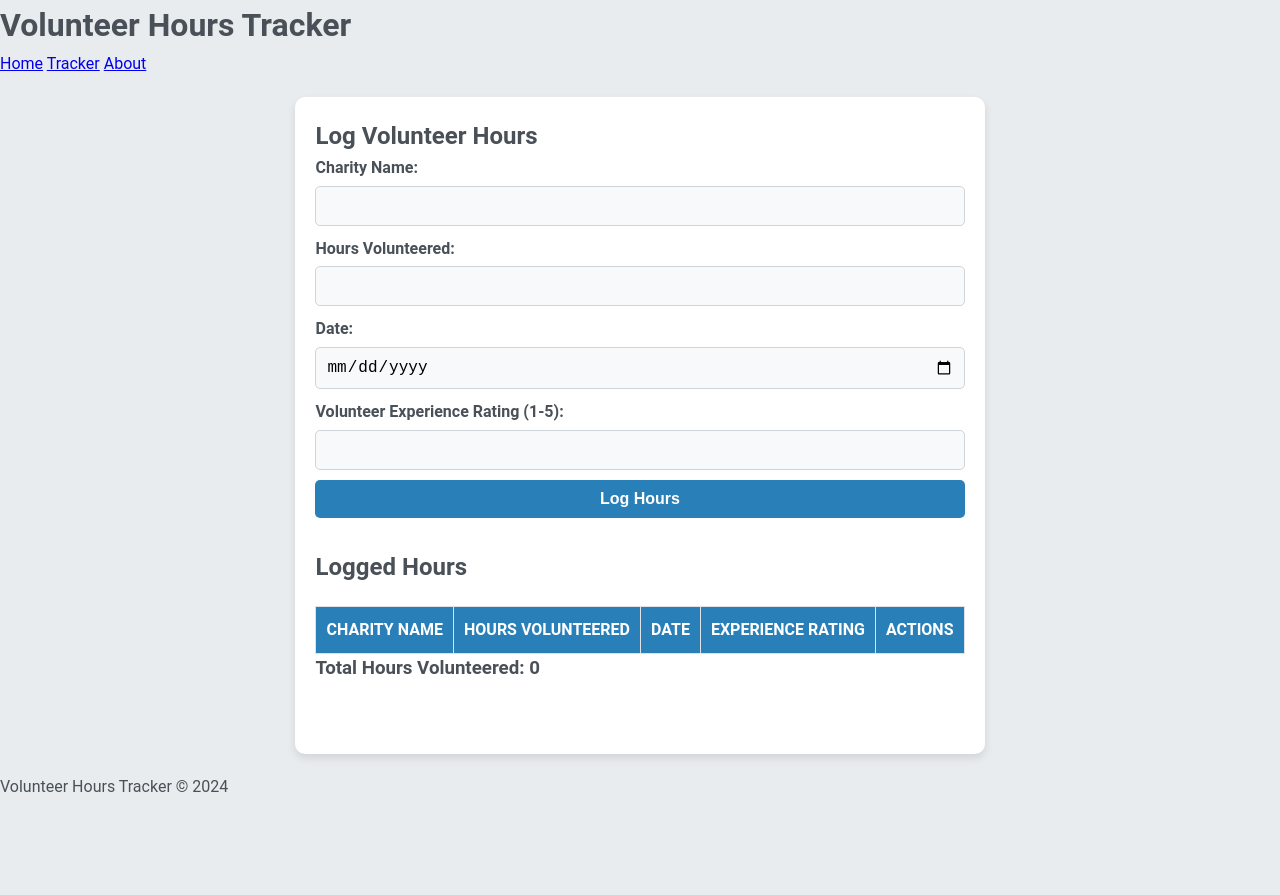
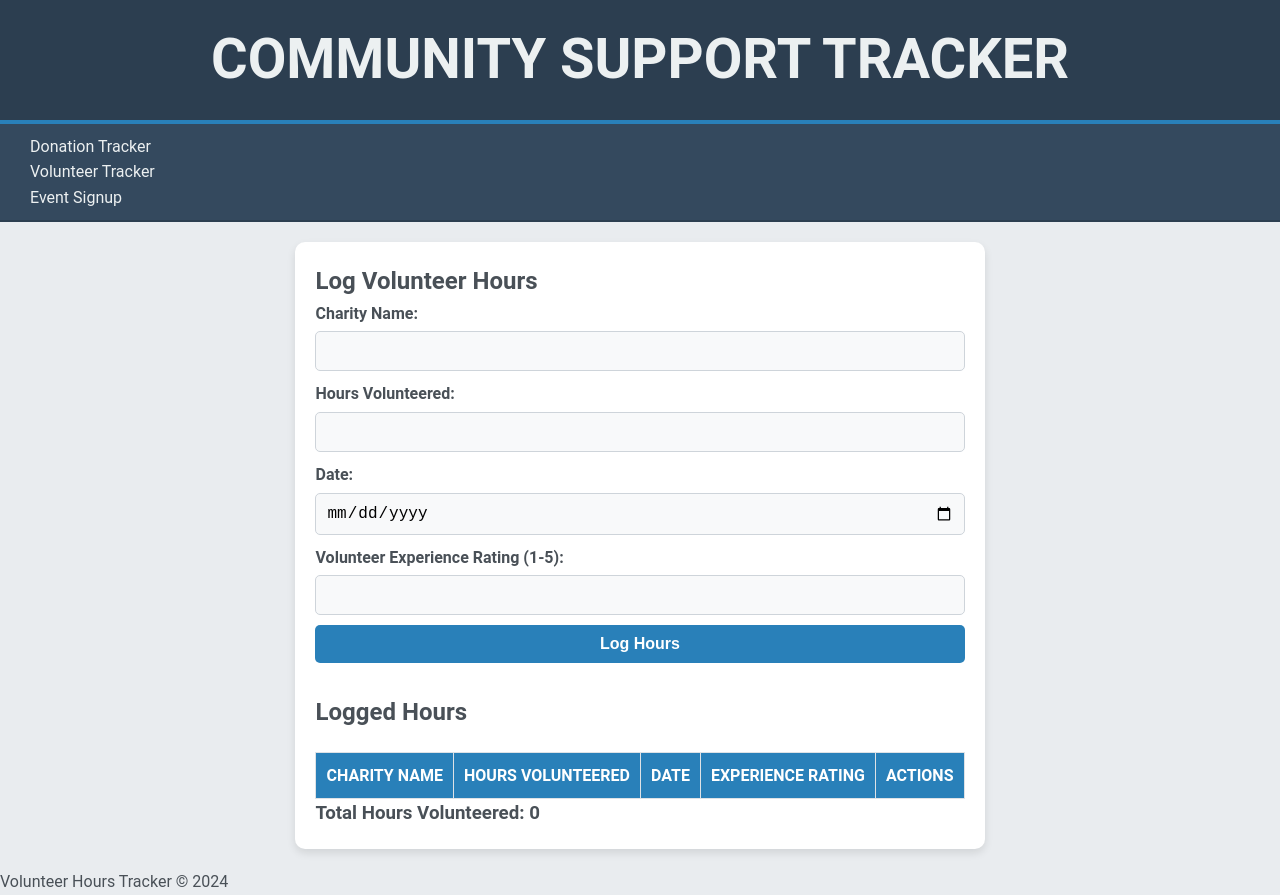
Before and after one commit to Singhakash7/Community-Support-Tracker, a website: page Student_2/index.html in a window 1280 px wide. Before the commit the page ends 800 px from the top, so only its background shows below. Drawn offline with Linux system fonts and the light colour scheme; files that its build step writes are made by us from their sources.

Commit message:
Corrected the paths

```diff
--- a/Student_2/index.html
+++ b/Student_2/index.html
@@ -4,18 +4,12 @@
   <meta charset="UTF-8">
   <meta name="viewport" content="width=device-width, initial-scale=1.0">
   <title>Volunteer Hours Tracker</title>
-  <link rel="stylesheet" href="styles.css">
+  <link rel="stylesheet" href="../Shared/styles.css">
 </head>
 <body>
-  <!-- Shared Components -->
-  <header>
-    <h1>Volunteer Hours Tracker</h1>
-  </header>
-  <nav>
-    <a href="#">Home</a>
-    <a href="#">Tracker</a>
-    <a href="#">About</a>
-  </nav>
+    <!-- Shared Components -->
+    <div id="header"></div>
+    <div id="navbar"></div>
 
   <!-- Main Content -->
   <main>
@@ -64,5 +58,6 @@
   </footer>
 
   <script src="script.js"></script>
+  <script src="../Shared/shared.js"></script>
 </body>
 </html>
```
